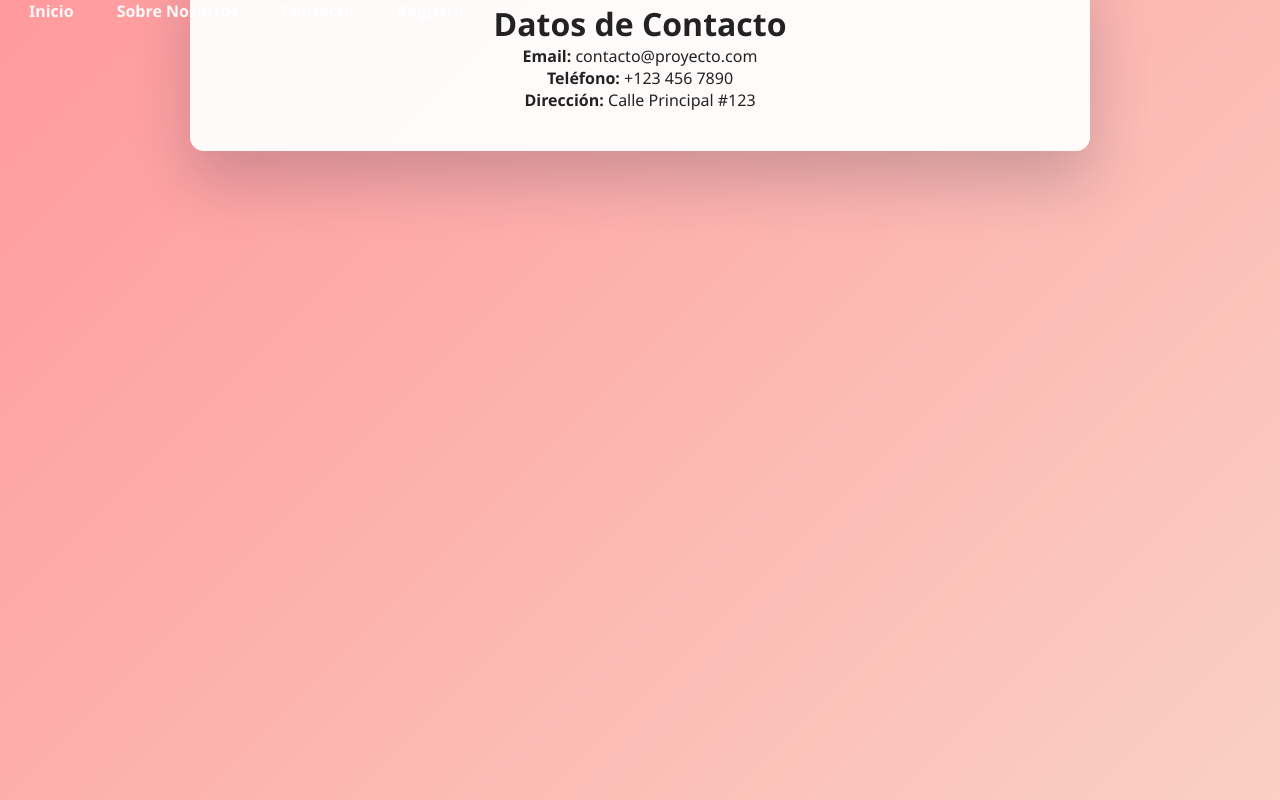
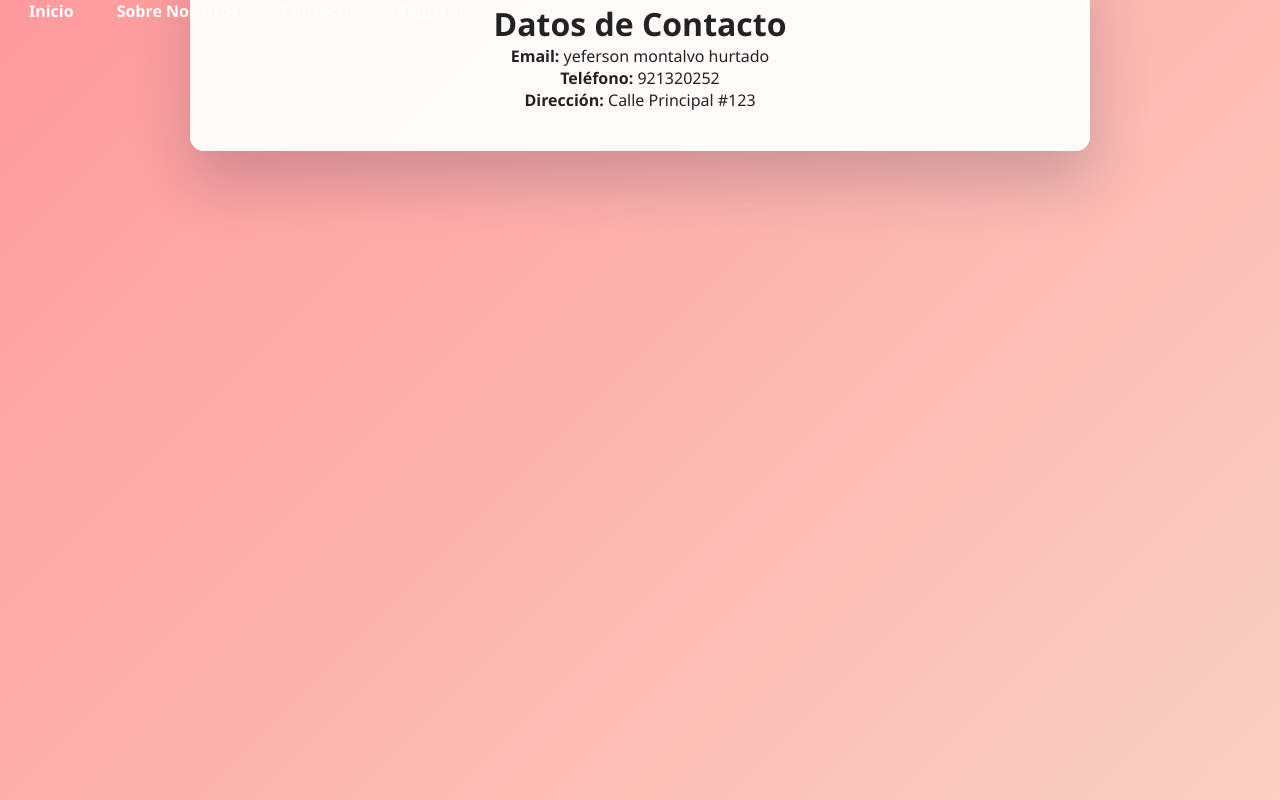
Before and after one commit to montalvohurtadoyeferson1-coder/Proyecto-Web-Colaborativo, a PHP site: page /contact.php in a window 1280 px wide. Run offline with PHP 8.4, Linux system fonts and the light colour scheme.

Commit message:
trabajo colaborativo modificado

```diff
--- a/contact.php
+++ b/contact.php
@@ -19,8 +19,8 @@
     <div class="container">
         <h1>Datos de Contacto</h1>
         <div class="contact-info">
-            <p><strong>Email:</strong> contacto@proyecto.com</p>
-            <p><strong>Teléfono:</strong> +123 456 7890</p>
+            <p><strong>Email:</strong> yeferson montalvo hurtado</p>
+            <p><strong>Teléfono:</strong> 921320252</p>
             <p><strong>Dirección:</strong> Calle Principal #123</p>
         </div>
     </div>
--- a/css/estilos.css
+++ b/css/estilos.css
@@ -9,8 +9,8 @@
 :root{
     --bg-1: #ff9a9e;
     --bg-2: #fad0c4;
-    --accent-1: #6a11cb;
-    --accent-2: #2575fc;
+    --accent-1: #8acb11;
+    --accent-2: #fcd525;
     --card-bg: rgba(255,255,255,0.95);
 }
 
--- a/index.php
+++ b/index.php
@@ -25,7 +25,7 @@ if ($_SERVER['REQUEST_METHOD'] === 'POST' && isset($_POST['login_submit'])) {
 <html lang="es">
 <head>
     <meta charset="UTF-8">
-    <title>Proyecto Web Colaborativo</title>
+    <title>MI PAGINA 2.0</title>
     <meta name="viewport" content="width=device-width, initial-scale=1.0">
     <link rel="stylesheet" href="css/estilos.css">
 </head>
```
